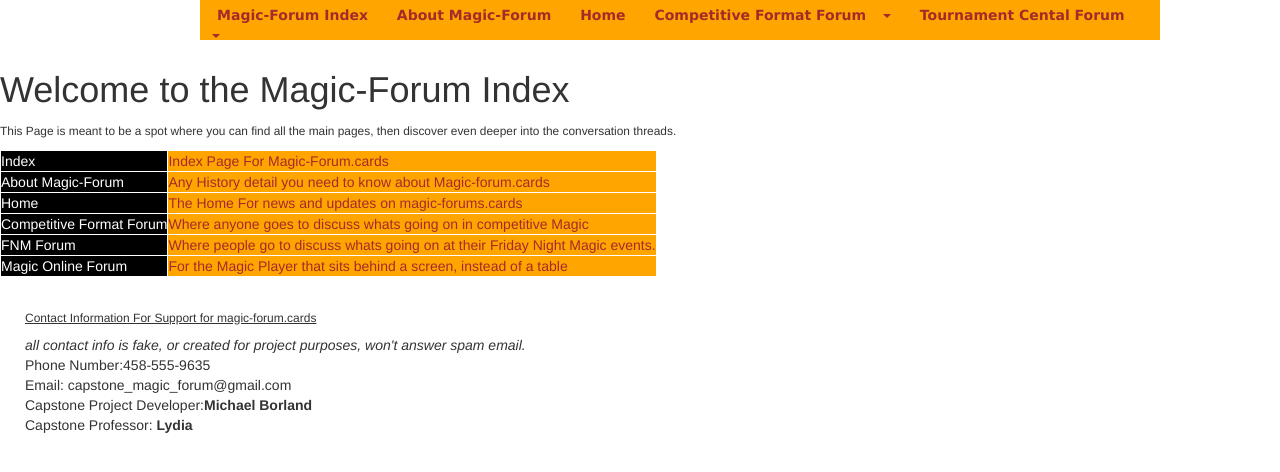
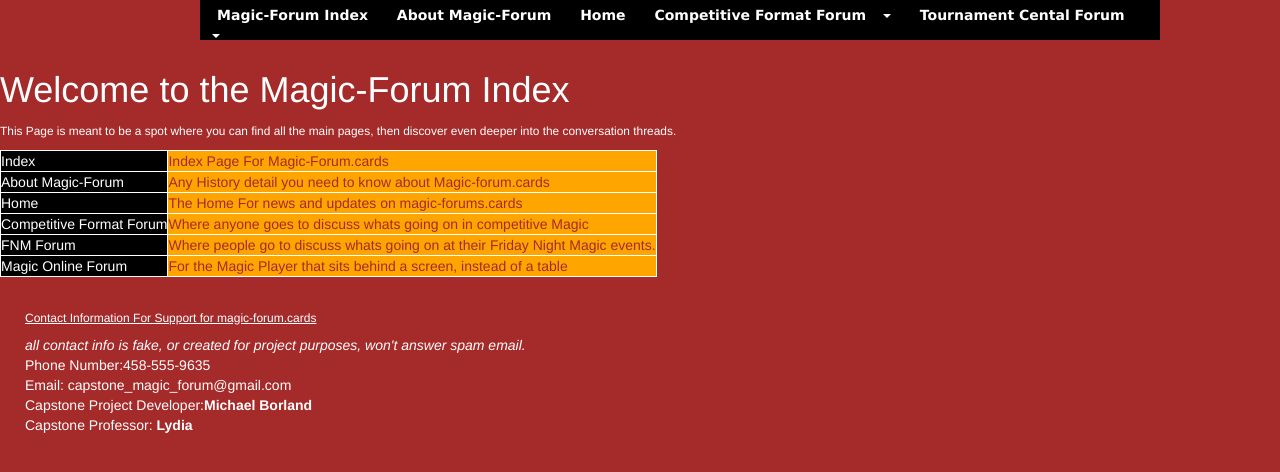
Before and after one commit to michaelborlandKeys/Capstone-Magic-Forum, a PHP site: page /index.php in a window 1280 px wide. Shown: the top 472 px of the page. Run offline with PHP 8.4, Linux system fonts and the light colour scheme.

Commit message:
set site theme, it will change.

```diff
--- a/Capstone Website Alpha 1.0/public_html/css/default.css
+++ b/Capstone Website Alpha 1.0/public_html/css/default.css
@@ -1,4 +1,9 @@
+body
+{
+	background-color: brown;
+	color:white;
 
+}
 .below_menu_container
 {
 	padding-top: 50px;
@@ -36,7 +41,7 @@
 
     font-weight: bold;
     font-family: "Lucida Sans Unicode", "Lucida Grande", sans-serif;
-    background-color: orange;
+    background-color: black;
     position: absolute;
     top:0px;
     left: 200px;
@@ -59,14 +64,18 @@
 .magic_navigation a
 {
 	text-decoration: none;
-	color: brown;
+	color: white;
 	padding: 5px 5px 5px 5px ;
 
 }
 .magic_navigation a:hover
 {
-	color: white;
+	color: orange;
+
 }
+
+
+
 
 
 #footer_position
```
